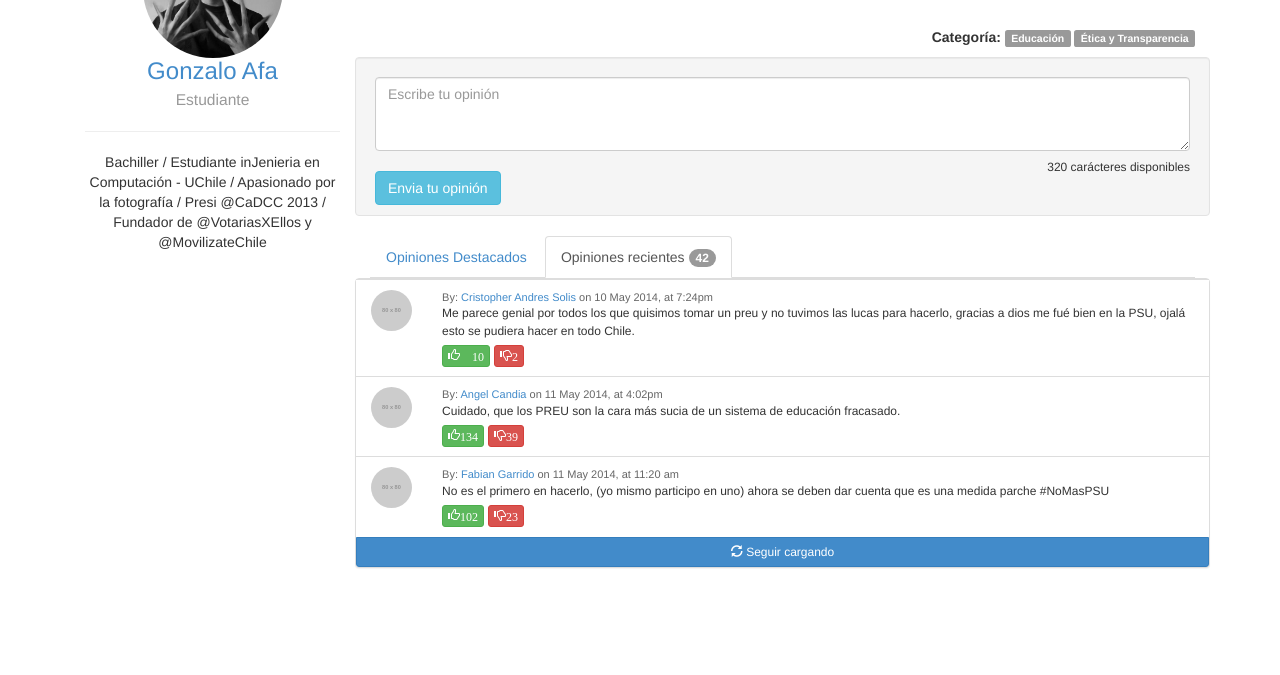
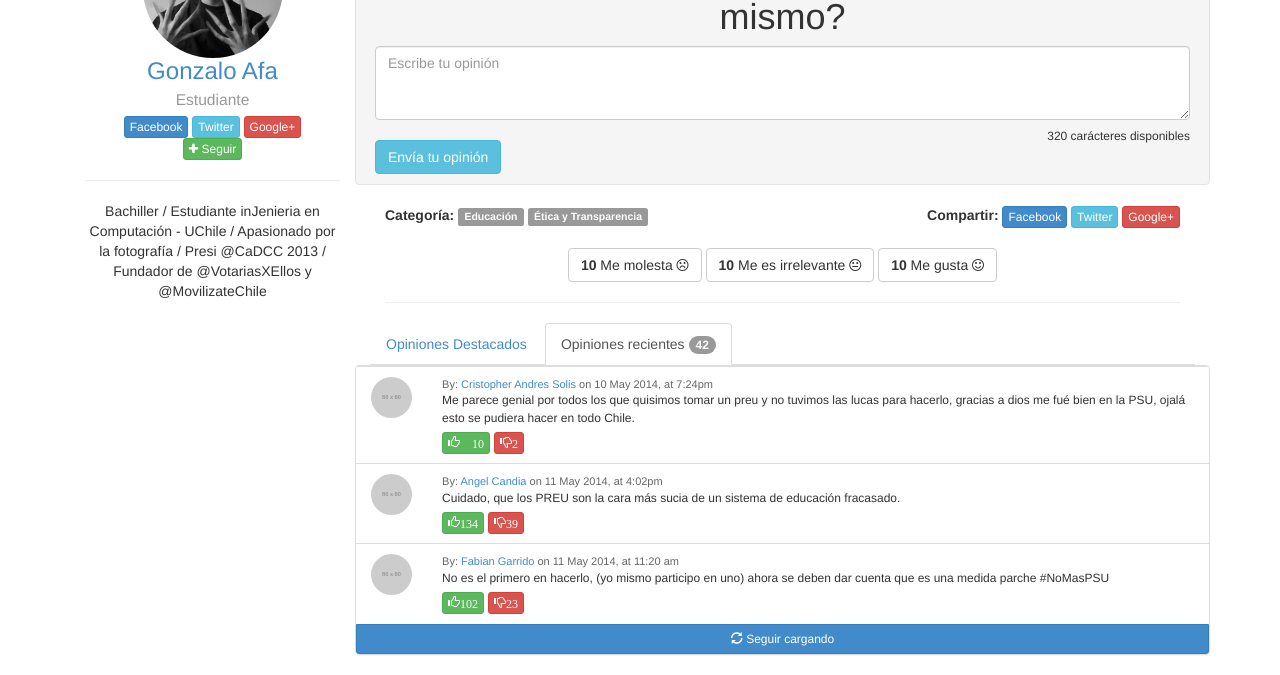
Before and after one commit to GonzaloAfa/MegafonoCiudadano, a plain HTML site: page opina.html in a window 1280 px wide. Shown: the part 212-887 px from the top of the page. Before the commit the page ends 800 px from the top, so only its background shows below. Drawn offline with Linux system fonts and the light colour scheme; placeholder pictures from the web are drawn by us.

Commit message:
Importancia

```diff
--- a/opina.html
+++ b/opina.html
@@ -49,18 +49,28 @@
 
 <div class="col-xs-12 col-sm-3 sidebar-offcanvas">
 
-    <center>
+    <div class="text-center">
         <h4>Pregunta propuesta por</h4>
         <br/>
         <img src="img/GonzaloAfa.jpg" name="aboutme" width="140"  border="0" class="img-circle"></a>
         <h3 class="media-heading"><a href="user.html">Gonzalo Afa</a> <br/>
             <small> Estudiante</small></h3>
-    </center>
+    </div>
+    <div class="text-center">
+        <button type="button" class="btn btn-primary btn-xs">Facebook</button>
+        <button type="button" class="btn btn-info btn-xs">Twitter</button>
+        <button type="button" class="btn btn-danger btn-xs">Google+</button>
+    </div>
+    <div class="text-center">
+        <button class="btn btn-success btn-xs"><i class="fa fa-plus"></i> Seguir</button>
+    </div>
+
     <hr>
-    <center>
-        <p class="text-center">
-            Bachiller / Estudiante inJenieria en Computación - UChile / Apasionado por la fotografía / Presi @CaDCC 2013 / Fundador de @VotariasXEllos y @MovilizateChile</p>
-    </center>
+    <div class="text-center">
+            Bachiller / Estudiante inJenieria en Computación - UChile / Apasionado por la fotografía / Presi @CaDCC 2013 / Fundador de @VotariasXEllos y @MovilizateChile
+    </div>
+    <br/>
+
 
 </div>
 
@@ -68,18 +78,9 @@
 
 <div class="col-xs-12 col-sm-9">
 
-    <div>
-
-
+    <div class="col-xs-12 col-sm-12 col-md-12">
         <h1 class="text-center">¿Qué te parece que el diputado <a href="perfil.html">Gabriel Boric</a> haya abierto un preuniversitario gratuito en Magallanes, el cual será financiando por él mismo?</h1>
     </div>
-    <br/>
-
-    <p class="text-right"><strong>Categoría: </strong>
-        <span class="label label-default">Educación</span>
-        <span class="label label-default">Ética y Transparencia</span>
-    </p>
-
 
     <div class="row">
         <div class="span4 well" style="padding-bottom:0">
@@ -91,17 +92,33 @@
                 <h6 class="pull-right" id="counter">320 carácteres disponibles</h6>
                 <br/>
 
-                <p><button class="btn btn-info" type="submit">Envia tu opinión</button></p>
+                <p><button class="btn btn-info" type="submit">Envía tu opinión</button></p>
             </form>
         </div>
     </div>
 
-<script type="text/javascript">
 
-$(function() {
-    $(".counted").charCounter(320,{container: "#counter"});
-});
-</script>
+    <div class="col-xs-12 col-sm-6 col-md-6 text-left">
+        <strong>Categoría: </strong>
+        <span class="label label-default">Educación</span>
+        <span class="label label-default">Ética y Transparencia</span>
+    </div>
+
+    <div class="col-xs-12 col-sm-6 col-md-6 text-right">
+        <strong>Compartir: </strong>
+        <button type="button" class="btn btn-primary btn-xs">Facebook</button>
+        <button type="button" class="btn btn-info btn-xs">Twitter</button>
+        <button type="button" class="btn btn-danger btn-xs">Google+</button>
+    </div>
+
+    <div class="col-xs-12 col-sm-12 col-md-12 text-center">
+        <br/>
+        <button type="button" class="btn btn-default"><strong>10</strong> Me molesta <i class="fa fa-frown-o"></i></button>
+        <button type="button" class="btn btn-default"><strong>10</strong> Me es irrelevante <i class="fa fa-meh-o"></i></button>
+        <button type="button" class="btn btn-default"><strong>10</strong> Me gusta <i class="fa fa-smile-o"></i></button>
+        <hr>
+
+    </div>
 
 
 <ul class="nav nav-tabs">
```
